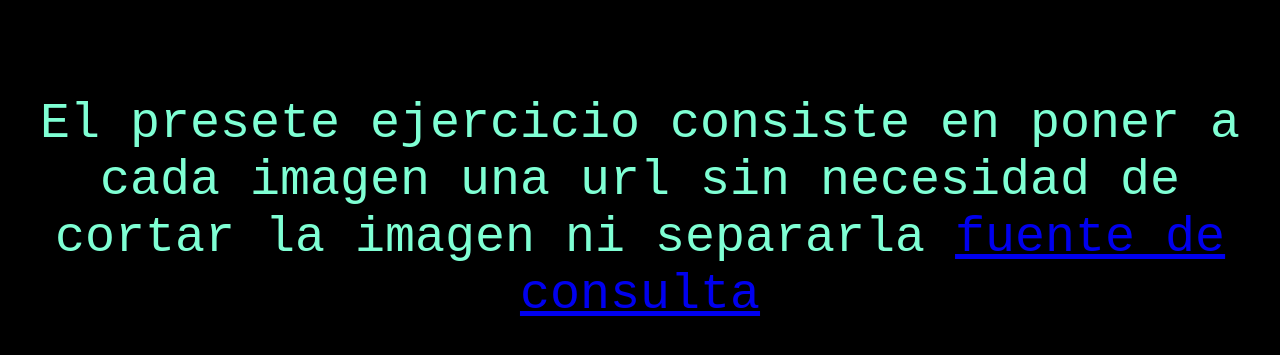
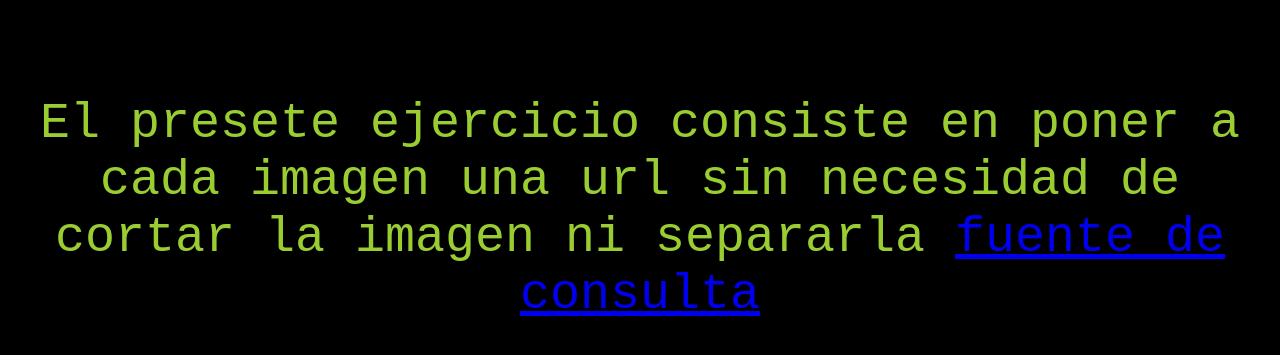
Before and after one commit to JosceJaimes/retos-tecnicos, a plain HTML site: page index.html in a window 1280 px wide. Shown: the part 393-748 px from the top of the page. Drawn offline with Linux system fonts and the light colour scheme.

```diff
--- a/index.css
+++ b/index.css
@@ -10,7 +10,7 @@
     text-align: center;
     font-family: 'Courier New', Courier, monospace;
     font-size: 50px;
-    color: aquamarine;
+    color: yellowgreen;
 }
 body{
     background-color: black;
```
